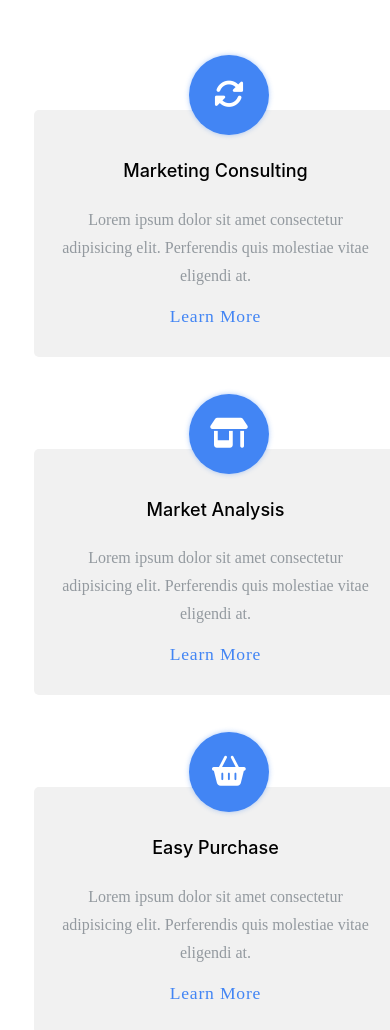
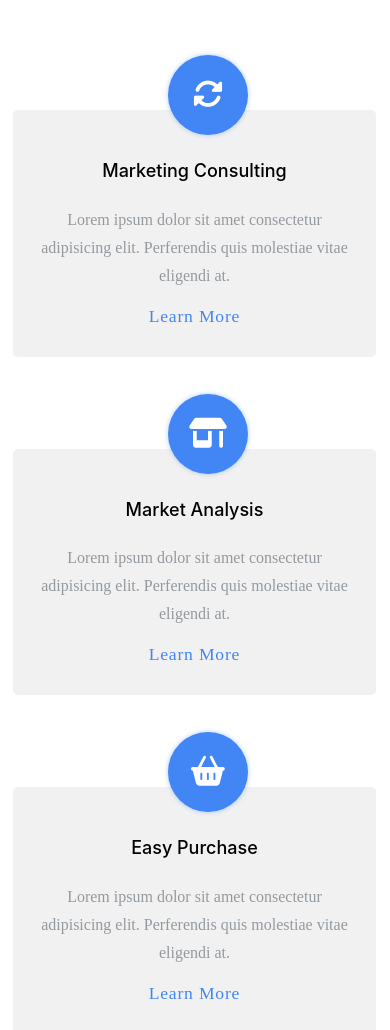
Before and after one commit to AbdelrahmanAbdelaziz10/Task-3, a plain HTML site: page index.html in a window 390 px wide. Shown: the part 1020-2050 px from the top of the page. Drawn offline with Linux system fonts and the light colour scheme.

Commit message:
Update responsif.css

```diff
--- a/css/responsif.css
+++ b/css/responsif.css
@@ -175,6 +175,10 @@
         width: 95%;
         position: relative;
     }
+    .Features .parant .child{
+        margin-right: 5px !important;
+        margin-left: 9px;
+    }
     .Features .parant .child .icon{
         position: absolute;
         top:-75px;
```
